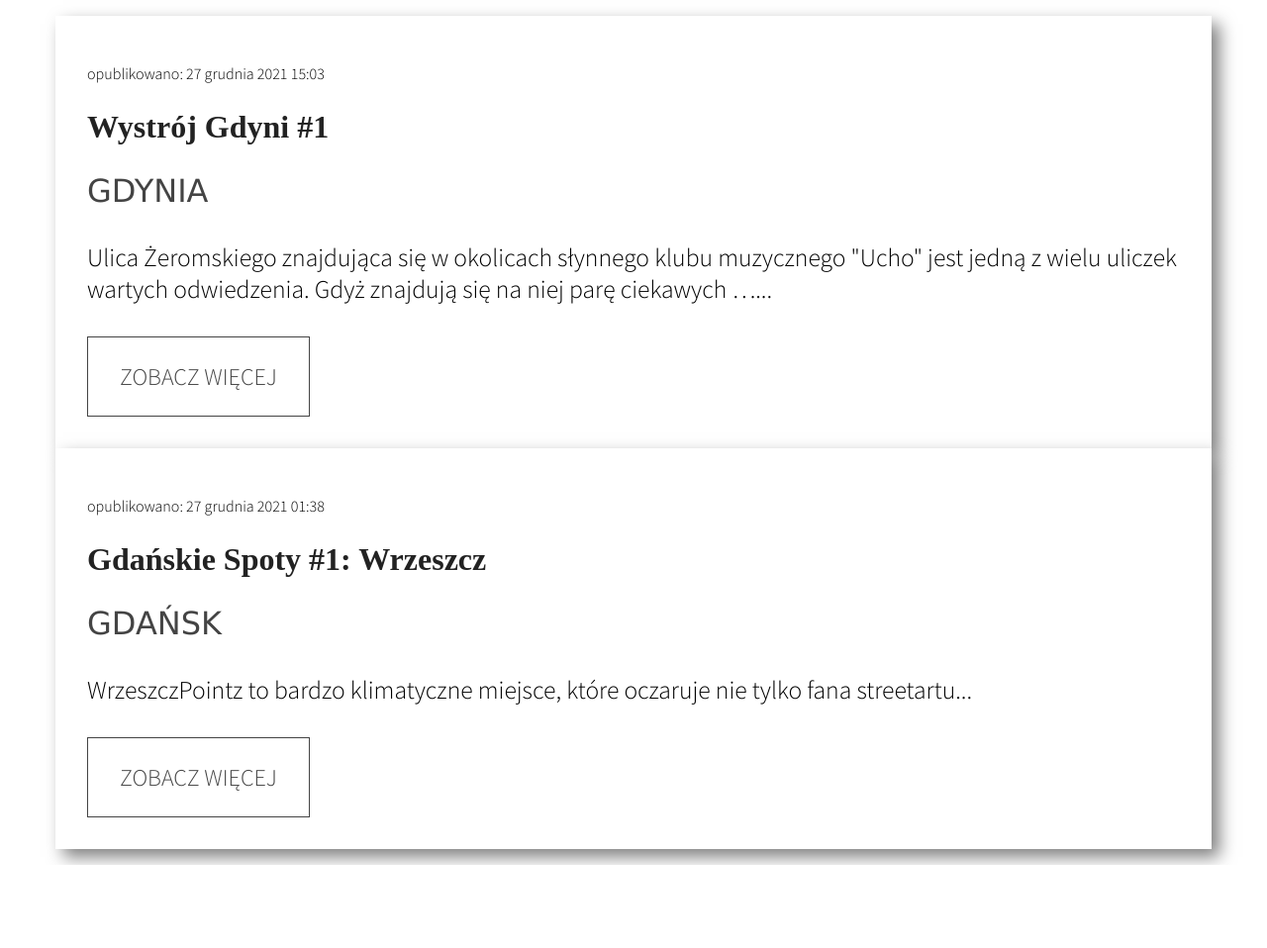
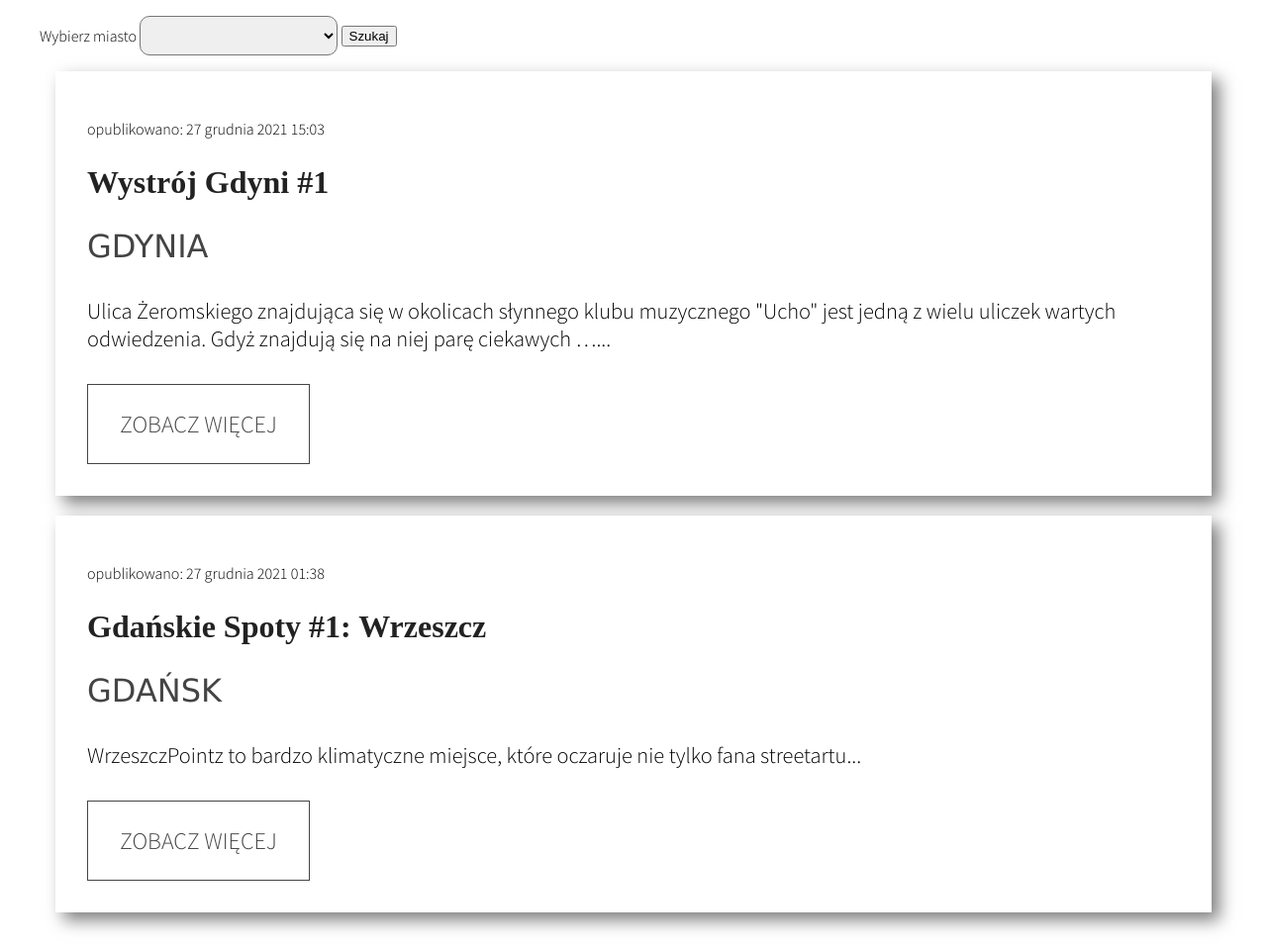
Before and after one commit to mateuszlesko/djangoPlayground, a Django app: page /posts/ in a window 1280 px wide. Shown: the part 167-1125 px from the top of the page at 99% size. Before the commit the page ends 1041 px from the top, so only its background shows below. Run offline with Django 4.2, Linux system fonts and the light colour scheme; data comes from the database, SQL or seed files in the repository; both versions use the stored data as it was after the commit.

Commit message:
town filtering

```diff
--- a/myblog/posts/models.py
+++ b/myblog/posts/models.py
@@ -18,7 +18,7 @@ class Post(models.Model):
     published_date = models.DateTimeField(default = timezone.now)
     author = models.ForeignKey('auth.User',on_delete=models.CASCADE)
     image = models.ImageField(upload_to='images/', blank=True, default="default.png")
-    place = models.OneToOneField(Place, on_delete= models.CASCADE, primary_key=False)
+    place = models.OneToOneField(Place, on_delete= models.CASCADE, primary_key=False,verbose_name="place where it is")
 
     def publish(self):
         self.published_date = timezone.now()
--- a/myblog/posts/static/css/card.css
+++ b/myblog/posts/static/css/card.css
@@ -8,6 +8,7 @@
     display: flex;
     background-color: #fff;
     box-shadow: .5rem .5rem 1rem rgba(0,0,0,0.5);
+    margin-bottom: 20px;
 }
 
 .content-text{
@@ -30,7 +31,7 @@
 }
 
 .content-text .content-paragraph{
-    font-size: 1.6rem;
+    font-size: 1.4rem;
     margin-bottom: 2rem;
 }
 
--- a/myblog/posts/static/css/style.css
+++ b/myblog/posts/static/css/style.css
@@ -119,6 +119,14 @@ a.button{
       color: #818181;
   }
 
+  #town-select{
+    border-radius: 10px;
+    width: 200px;
+    height: 40px;
+    font-size: 16px;
+    text-align: left;
+  }
+
   @media screen and (max-height: 450px) {
     .sidenav {padding-top: 15px;}
     .sidenav a {font-size: 18px;}
--- a/myblog/posts/templates/posts/index.html
+++ b/myblog/posts/templates/posts/index.html
@@ -1,5 +1,6 @@
 {% extends 'posts/base.html' %}
     {% block content %}
+    {% include 'posts/townFilter.html' %}
         {% for post in all_posts%}
             <section>
                 <div class="cardContainer">
--- /dev/null
+++ b/myblog/posts/templates/posts/townFilter.html
@@ -0,0 +1,12 @@
+{% load static %}
+<form method="POST" action="/posts/">
+    {% csrf_token %}
+    <label>Wybierz miasto </label>
+    <select name="town" id="town-select">
+            <option value=""></option>
+        {% for town in all_towns%}
+            <option value="{{town}}">{{town}}</option>
+        {% endfor %}
+    </select>
+    <input type="submit" value="Szukaj" class="btn">
+</form>
--- a/myblog/posts/urls.py
+++ b/myblog/posts/urls.py
@@ -10,5 +10,6 @@ urlpatterns = [
     path("details/<int:id>",views.details,name="details"),
     path("create",views.create,name="create"),
     path('edit/<int:pk>', views.edit, name='edit'),
-    path('delete/<int:id>',views.delete,name="delete")
+    path('delete/<int:id>',views.delete,name="delete"),
+    path('filtr/town',views.townFilter,name="townFilter"),
 ]
--- a/myblog/posts/views.py
+++ b/myblog/posts/views.py
@@ -8,13 +8,24 @@ from .models import Place, Post
 from .forms import PostingForm, PlaceForm
 
 # Create your views here.
+
+towns = Place.objects.all()
+
 def index(request):
-    posts = Post.objects.all()
-    template = loader.get_template("posts/index.html")
-    context = {
-        "all_posts": reversed(list(posts))
-    }
-    return HttpResponse(template.render(context,request))
+    if request.method == "GET":
+        posts = Post.objects.all()
+        template = loader.get_template("posts/index.html")
+        context = {
+            "all_posts": reversed(list(posts)),
+            "all_towns": towns
+        }
+        return HttpResponse(template.render(context,request))
+    else:
+        submit = request.POST.get("submit")
+        form = PlaceForm(request.POST)
+        town = form["town"].value()
+        context =Post.objects.filter(place__town = town)
+        return render(request,"posts/index.html",{"all_posts":context,"all_towns":towns})
 
 def details(request, id):
     try:
@@ -78,3 +89,6 @@ def delete(request,id):
     else:
         content={"errorMessage":"Dany post nie istnieje"}
         return redirect("posts:404",content=content)
+
+def townFilter(request):
+    pass
```
Also changed, not shown: myblog/db.sqlite3, myblog/posts/forms.py (line endings or trailing spaces).
